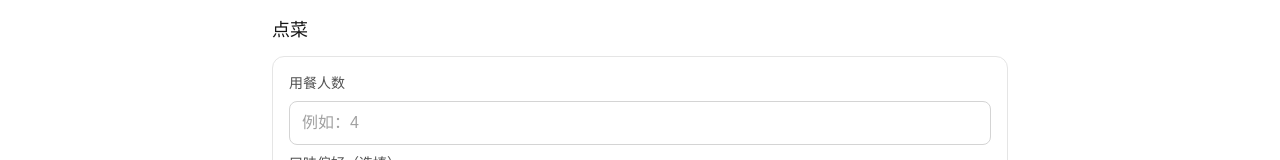
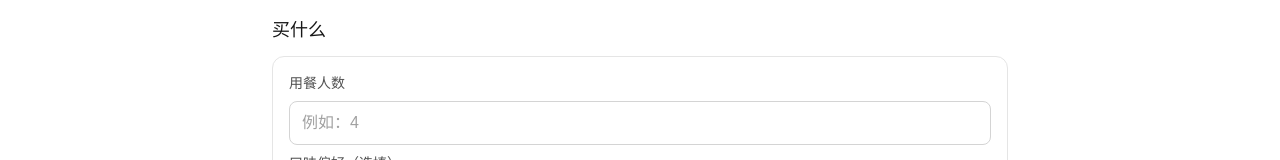
Before and after one commit to Zhangxml/AI-eat, a Next.js app: page /dishes in a window 1280 px wide. Shown: the top 160 px of the page. Built offline with nearby package versions, Linux system fonts and the light colour scheme.

Commit message:
style: 买什么页标题与导航一致

```diff
--- a/src/app/dishes/page.tsx
+++ b/src/app/dishes/page.tsx
@@ -214,7 +214,7 @@ export default function DishesPage() {
 
   return (
     <main className="mx-auto max-w-3xl px-4 py-4">
-      <h1 className="mb-3 text-lg font-medium text-neutral-900 dark:text-neutral-100">点菜</h1>
+      <h1 className="mb-3 text-lg font-medium text-neutral-900 dark:text-neutral-100">买什么</h1>
 
       {/* menu 请求失败的页面顶部错误条（400/502/503；502 文案含服务端解析详情） */}
       {menuError !== '' && (
```
